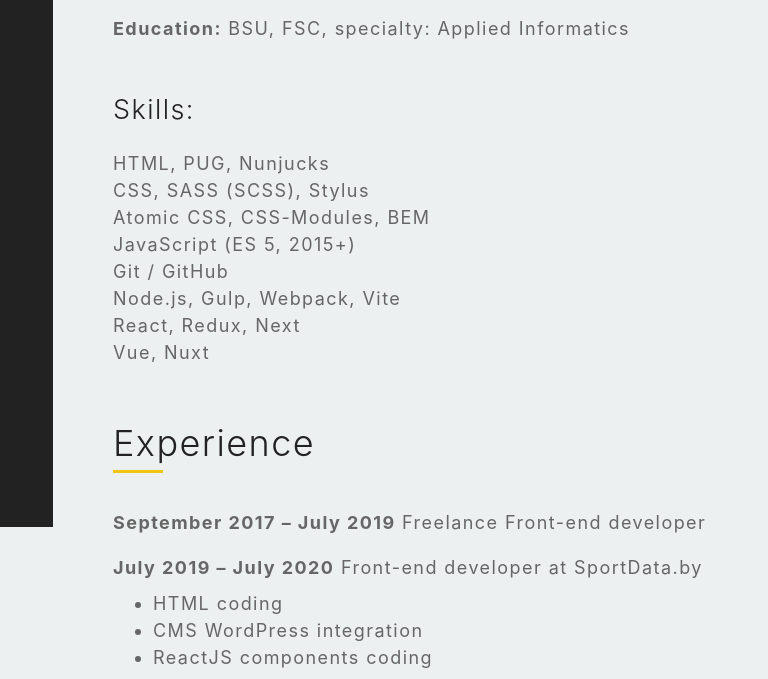
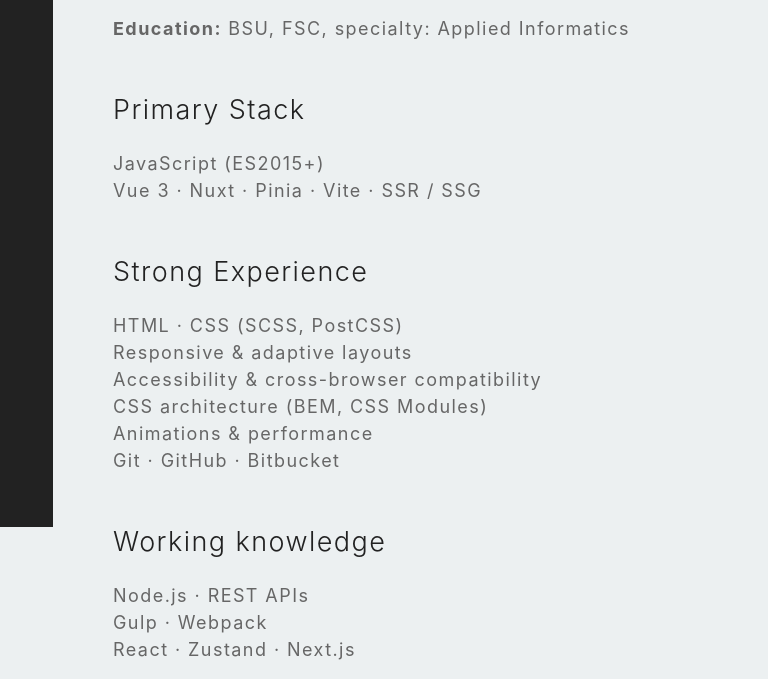
Before and after one commit to petersonby/peterson.by, a website: page index.html in a window 1280 px wide. Shown: the part 273-952 px from the top of the page, 267-1035 px from the left. Drawn offline with Linux system fonts and the light colour scheme.

Commit message:
fix: split skills into levels

```diff
--- a/index.html
+++ b/index.html
@@ -54,16 +54,27 @@
 				<p><strong>City:</strong> Minsk</p>
 				<p><strong>Education:</strong> BSU, FSC, specialty: Applied Informatics</p>
 
-				<h3>Skills:</h3>
+				<h3>Primary Stack</h3>
 				<p>
-					HTML, PUG, Nunjucks<br>
-					CSS, SASS (SCSS), Stylus<br>
-					Atomic CSS, CSS-Modules, BEM<br>
-					JavaScript (ES 5, 2015+)<br>
-					Git / GitHub<br>
-					Node.js, Gulp, Webpack, Vite<br>
-					React, Redux, Next<br>
-					Vue, Nuxt
+					JavaScript (ES2015+)<br>
+					Vue 3 · Nuxt · Pinia · Vite · SSR / SSG
+				</p>
+
+				<h3>Strong Experience</h3>
+				<p>
+					HTML · CSS (SCSS, PostCSS)<br>
+					Responsive & adaptive layouts<br>
+					Accessibility & cross-browser compatibility<br>
+					CSS architecture (BEM, CSS Modules)<br>
+					Animations & performance<br>
+					Git · GitHub · Bitbucket
+				</p>
+
+				<h3>Working knowledge</h3>
+				<p>
+					Node.js · REST APIs<br>
+					Gulp · Webpack<br>
+					React · Zustand · Next.js
 				</p>
 			</div>
 		</div>
```
